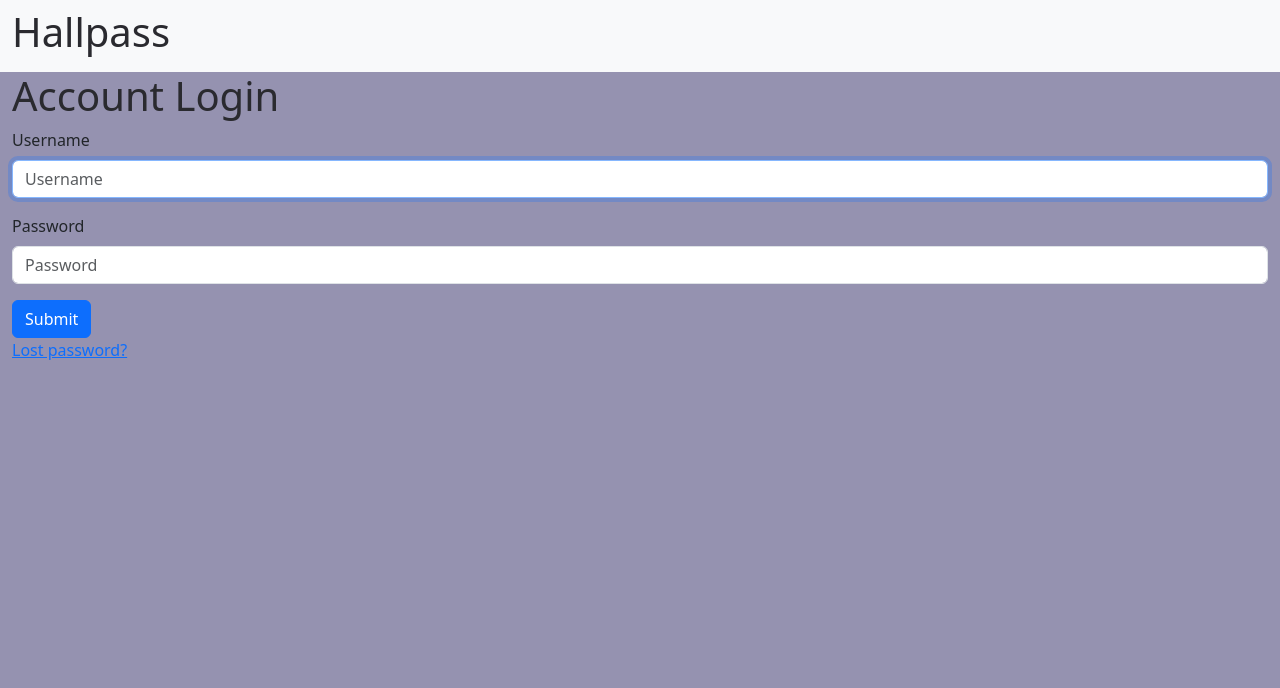
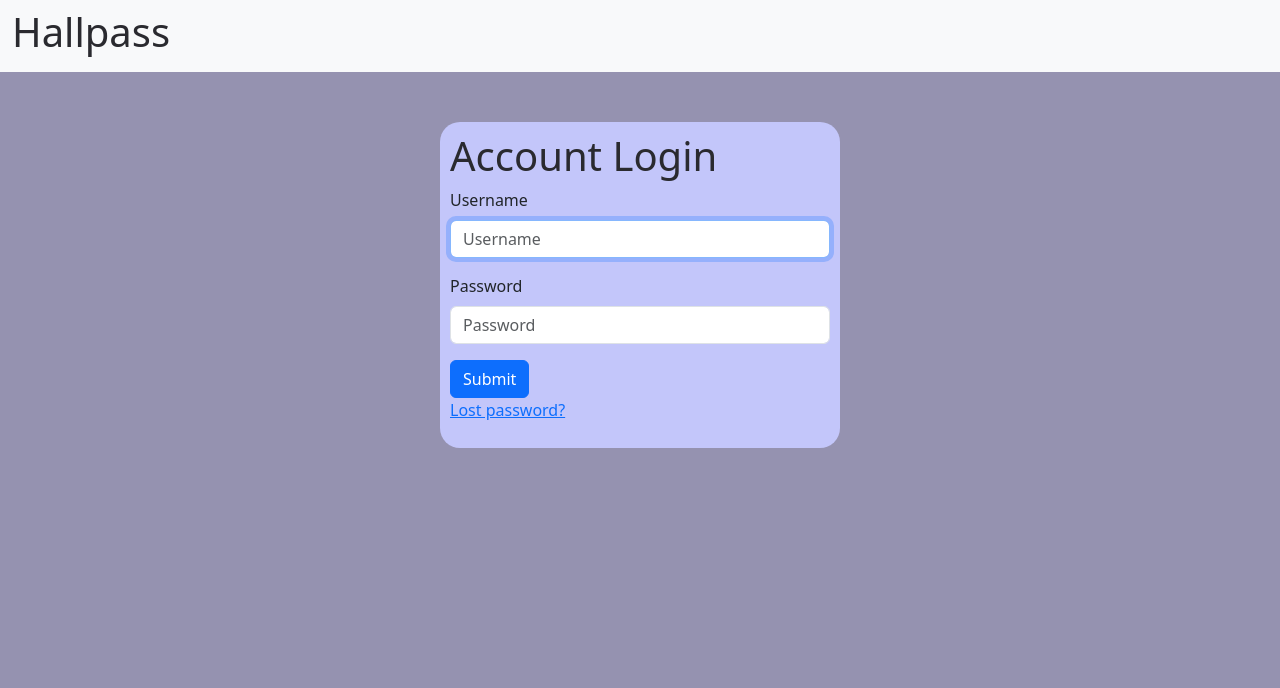
Before and after one commit to worcestertechnicalhighschool/hallpass, a Django app: page /accounts/login/ in a window 1280 px wide. Shown: the top 688 px of the page. Run offline with Django 4.2, Linux system fonts and the light colour scheme; style sheets or scripts are compiled from the project's sources; some libraries are stand-ins or nearby versions.

Commit message:
designed login page

```diff
--- /dev/null
+++ b/hallpass/passes/static/scss/login.scss
@@ -0,0 +1,8 @@
+.login_box{
+    background-color: rgb(195, 198, 250);
+    max-width: 400px ;
+    padding: 10px;
+    border-radius: 20px;
+    margin: auto;
+    margin-top: 50px;
+}
--- a/hallpass/passes/static/scss/style.scss
+++ b/hallpass/passes/static/scss/style.scss
@@ -1,3 +1,4 @@
 @import "./student-logs.scss";
 @import "./variables.scss";
 @import "./layout.scss";
+@import "./login.scss";
--- a/hallpass/passes/templates/registration/login.html
+++ b/hallpass/passes/templates/registration/login.html
@@ -2,10 +2,12 @@
 {% load bootstrap5 %}
 
 {% block content %}
+<div class = 'login_box'>
     <h1> Account Login</h1>
 
     {% if form.errors %}
         <p>Your username and password didn't match. Please try again.</p>
+      </div>
     {% endif %}
 
     {% if next %}
@@ -19,7 +21,9 @@
 
     <form action="{% url 'login' %}" method="post" class="form">
         {% csrf_token %}
-        {% bootstrap_form form %}
+        <div  >
+        {% bootstrap_form form  %}
+
         <input type='hidden' name='next' value='{{ next }}'>
         {% buttons %}
           <button type="submit" class="btn btn-primary">
@@ -30,5 +34,5 @@
 
     {# Assumes you setup the password_reset view in your URLconf #}
     <p><a href="{% url 'password_reset' %}">Lost password?</a></p>
-
+ </div>
 {% endblock %}
```
